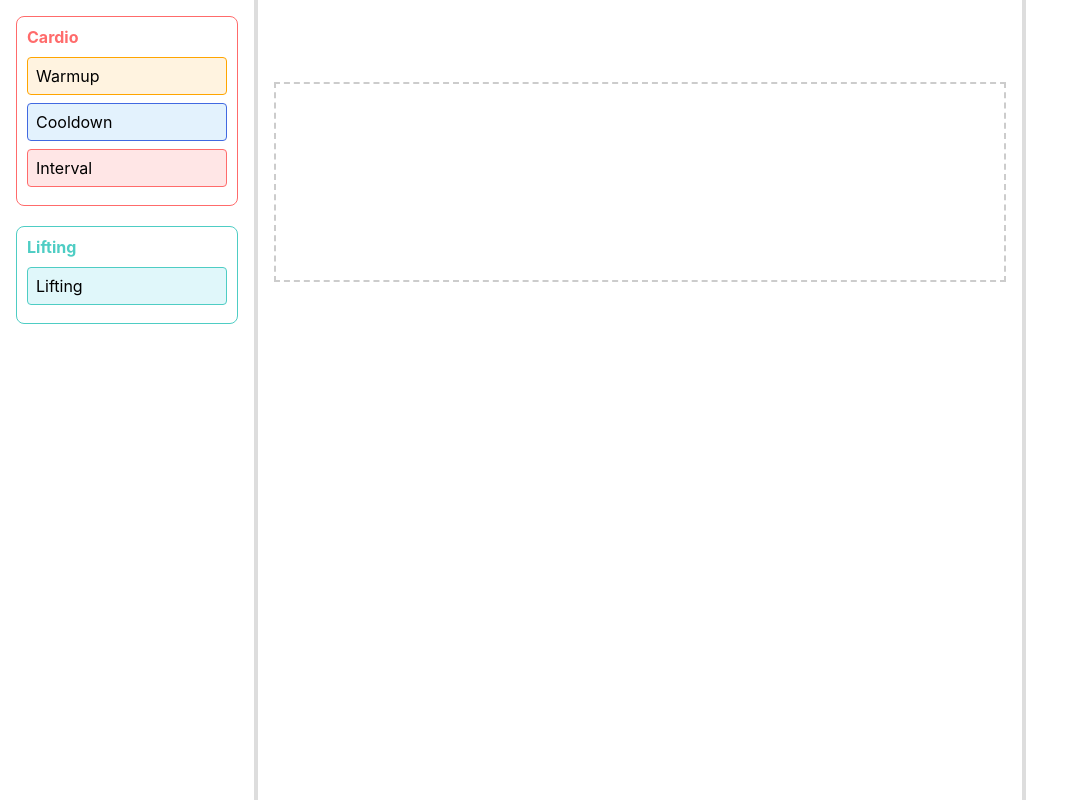
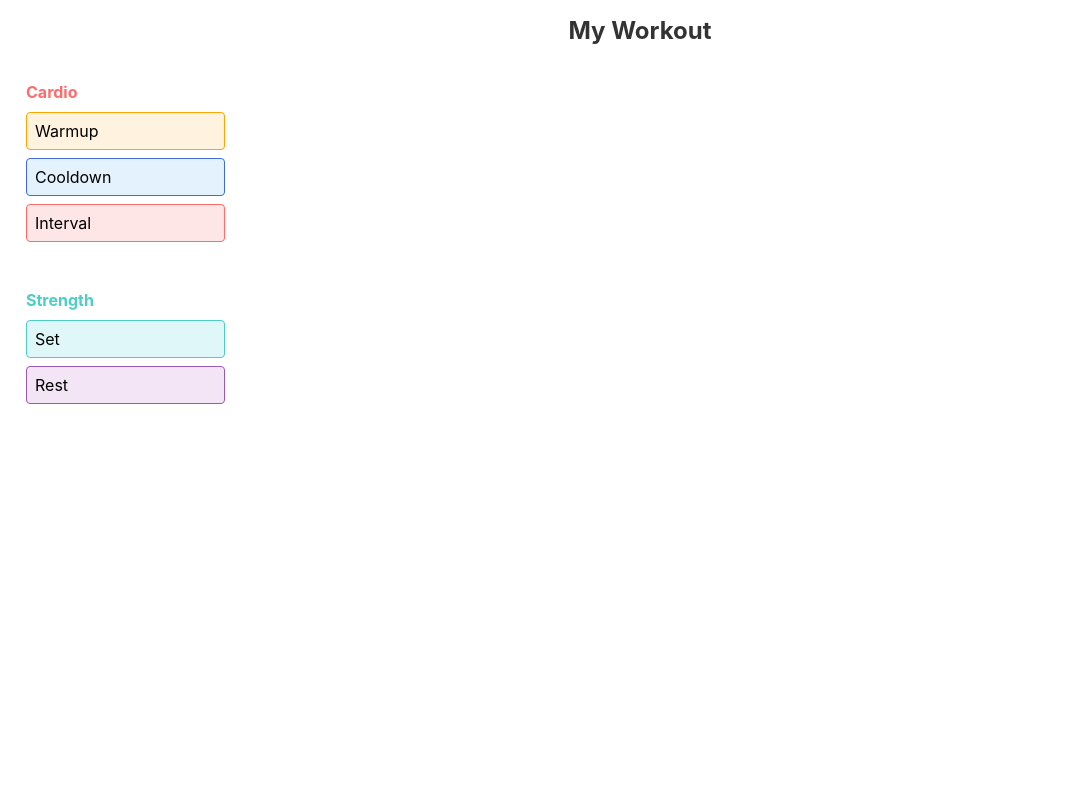
Before and after one commit to aaharr/workout, a React (Vite) app: page / in a window 1280 px wide. Shown: the whole page, without its empty margins (0-1073 px from the left). Built offline with nearby package versions, Linux system fonts and the light colour scheme.

Commit message:
Cards and buttons working

```diff
--- a/src/App.tsx
+++ b/src/App.tsx
@@ -23,14 +23,14 @@ function App() {
             <Palette />
           </Panel>
 
-          <PanelResizeHandle style={{ width: '4px', background: '#ddd' }} />
+          <PanelResizeHandle style={{ width: '12px', background: 'rgba(255, 255, 255, 0.1)', cursor: 'col-resize' }} />
 
           {/* Center Panel - Timeline */}
           <Panel defaultSize={60} minSize={30}>
             <Timeline />
           </Panel>
 
-          <PanelResizeHandle style={{ width: '4px', background: '#ddd' }} />
+          <PanelResizeHandle style={{ width: '12px', background: 'rgba(255, 255, 255, 0.1)', cursor: 'col-resize' }} />
 
           {/* Right Panel - Inspector */}
           <Panel defaultSize={20} minSize={10}>
--- a/src/components/Inspector.tsx
+++ b/src/components/Inspector.tsx
@@ -2,7 +2,7 @@ import React from 'react';
 import { useStore } from '../store/useStore';
 
 const Inspector: React.FC = () => {
-  const { cards, selectedCardId, updateCardText, updateCardDuration } = useStore();
+  const { cards, selectedCardId, updateCardText, updateCardDuration, updateCardReps, updateCardWeight, clearAllCards } = useStore();
 
   const selectedCard = cards.find(card => card.id === selectedCardId);
 
@@ -15,31 +15,120 @@ const Inspector: React.FC = () => {
   }
 
   return (
-    <div style={{ padding: '16px', color: 'white' }}>
-      <div style={{ marginBottom: '16px' }}>
-        <label>
-          Description:
+    <div style={{
+      padding: '72px 16px 16px 16px',
+      color: 'white',
+      height: '100%',
+      display: 'flex',
+      flexDirection: 'column'
+    }}>
+      <div style={{ flex: 1, overflow: 'auto' }}>
+        {/* Description Field */}
+        <div style={{ marginBottom: '16px' }}>
+          <h4 style={{ margin: '0 0 4px 0', color: '#ff6b6b' }}>Description:</h4>
           <textarea
             value={selectedCard.text}
             onChange={(e) => updateCardText(selectedCard.id, e.target.value)}
-            style={{ width: '100%', minHeight: '60px', color: 'black', marginTop: '8px' }}
+            style={{ width: '100%', minHeight: '60px', color: 'black', padding: '4px' }}
           />
-        </label>
-      </div>
-      {selectedCard.type === 'cardio' && selectedCard.duration !== undefined && (
-        <div>
-          <label>
-            Duration (minutes):
+        </div>
+
+        {/* Duration Field for Cardio */}
+        {selectedCard.type === 'cardio' && selectedCard.duration !== undefined && (
+          <div style={{ marginBottom: '16px' }}>
+            <h4 style={{ margin: '0 0 4px 0', color: '#ff6b6b' }}>Duration (minutes):</h4>
             <input
               type="number"
-              value={selectedCard.duration}
+              value={selectedCard.duration ?? ''}
               onChange={(e) => updateCardDuration(selectedCard.id, Number(e.target.value))}
               min="1"
-              style={{ width: '100%', color: 'black', marginTop: '8px', padding: '4px' }}
+              style={{ width: '100%', color: 'black', padding: '4px' }}
             />
-          </label>
-        </div>
-      )}
+          </div>
+        )}
+
+        {/* Duration Field for Strength Rest */}
+        {selectedCard.type === 'strength' && selectedCard.strengthSubtype === 'rest' && selectedCard.duration !== undefined && (
+          <div style={{ marginBottom: '16px' }}>
+            <h4 style={{ margin: '0 0 4px 0', color: '#4ecdc4' }}>Duration (minutes):</h4>
+            <input
+              type="number"
+              value={selectedCard.duration ?? ''}
+              onChange={(e) => updateCardDuration(selectedCard.id, Number(e.target.value))}
+              min="1"
+              style={{ width: '100%', color: 'black', padding: '4px' }}
+            />
+          </div>
+        )}
+
+        {/* Reps and Weight Fields for Strength Set */}
+        {selectedCard.type === 'strength' && selectedCard.strengthSubtype === 'set' && selectedCard.reps !== undefined && (
+          <>
+            <div style={{ marginBottom: '16px' }}>
+              <h4 style={{ margin: '0 0 4px 0', color: '#4ecdc4' }}>Reps:</h4>
+              <input
+                type="number"
+                value={selectedCard.reps ?? ''}
+                onChange={(e) => updateCardReps(selectedCard.id, Number(e.target.value))}
+                min="1"
+                style={{ width: '100%', color: 'black', padding: '4px' }}
+              />
+            </div>
+            <div style={{ marginBottom: '16px' }}>
+              <h4 style={{ margin: '0 0 4px 0', color: '#4ecdc4' }}>Weight (lbs):</h4>
+              <input
+                type="number"
+                value={selectedCard.weight ?? ''}
+                onChange={(e) => updateCardWeight(selectedCard.id, Number(e.target.value))}
+                min="0"
+                style={{ width: '100%', color: 'black', padding: '4px' }}
+              />
+            </div>
+          </>
+        )}
+      </div>
+
+      {/* Clear Workout Button - Fixed at the bottom */}
+      <div style={{
+        display: 'flex',
+        justifyContent: 'center',
+        padding: '16px 0',
+        position: 'sticky',
+        bottom: '0'
+      }}>
+        <button
+          onClick={() => {
+            if (confirm('Are you sure you want to clear the entire workout?')) {
+              clearAllCards();
+            }
+          }}
+          style={{
+            padding: '8px 16px',
+            backgroundColor: 'rgba(128, 128, 128, 0.2)',
+            color: 'rgba(128, 128, 128, 0.8)',
+            border: '1px dotted rgba(128, 128, 128, 0.6)',
+            borderRadius: '4px',
+            cursor: 'pointer',
+            fontWeight: 'bold',
+            boxShadow: '0 2px 8px rgba(0, 0, 0, 0.1)',
+            display: 'flex',
+            alignItems: 'center',
+            gap: '8px'
+          }}
+          onMouseEnter={(e) => {
+            e.currentTarget.style.backgroundColor = 'rgba(128, 128, 128, 0.3)';
+            e.currentTarget.style.color = 'rgba(128, 128, 128, 1)';
+            e.currentTarget.style.border = '1px dotted rgba(128, 128, 128, 0.8)';
+          }}
+          onMouseLeave={(e) => {
+            e.currentTarget.style.backgroundColor = 'rgba(128, 128, 128, 0.2)';
+            e.currentTarget.style.color = 'rgba(128, 128, 128, 0.8)';
+            e.currentTarget.style.border = '1px dotted rgba(128, 128, 128, 0.6)';
+          }}
+        >
+          ⚠️ Clear Workout
+        </button>
+      </div>
     </div>
   );
 };
--- a/src/components/Palette.tsx
+++ b/src/components/Palette.tsx
@@ -3,14 +3,12 @@ import { Draggable, Droppable } from '@hello-pangea/dnd';
 
 const Palette: React.FC = () => {
   return (
-    <div style={{ padding: '16px', color: 'white' }}>
+    <div style={{ padding: '72px 16px 16px 16px', color: 'white' }}>
 
       {/* Cardio Category */}
       <div style={{
         marginBottom: '20px',
-        padding: '10px',
-        border: '1px solid #ff6b6b',
-        borderRadius: '8px'
+        padding: '10px'
       }}>
         <h4 style={{ margin: '0 0 10px 0', color: '#ff6b6b' }}>Cardio</h4>
 
@@ -111,20 +109,20 @@ const Palette: React.FC = () => {
         </Droppable>
       </div>
 
-      {/* Lifting Category */}
+      {/* Strength Category */}
       <div style={{
-        padding: '10px',
-        border: '1px solid #4ecdc4',
-        borderRadius: '8px'
+        padding: '10px'
       }}>
-        <h4 style={{ margin: '0 0 10px 0', color: '#4ecdc4' }}>Lifting</h4>
-        <Droppable droppableId="palette-lifting" isDropDisabled={true}>
+        <h4 style={{ margin: '0 0 10px 0', color: '#4ecdc4' }}>Strength</h4>
+
+        {/* Set */}
+        <Droppable droppableId="palette-strength-set" isDropDisabled={true}>
           {(provided) => (
             <div
               ref={provided.innerRef}
               {...provided.droppableProps}
             >
-              <Draggable draggableId="lifting-template" index={0}>
+              <Draggable draggableId="strength-set-template" index={0}>
                 {(provided) => (
                   <div
                     ref={provided.innerRef}
@@ -140,7 +138,39 @@ const Palette: React.FC = () => {
                       ...provided.draggableProps.style
                     }}
                   >
-                    Lifting
+                    Set
+                  </div>
+                )}
+              </Draggable>
+              {provided.placeholder}
+            </div>
+          )}
+        </Droppable>
+
+        {/* Rest */}
+        <Droppable droppableId="palette-strength-rest" isDropDisabled={true}>
+          {(provided) => (
+            <div
+              ref={provided.innerRef}
+              {...provided.droppableProps}
+            >
+              <Draggable draggableId="strength-rest-template" index={1}>
+                {(provided) => (
+                  <div
+                    ref={provided.innerRef}
+                    {...provided.draggableProps}
+                    {...provided.dragHandleProps}
+                    style={{
+                      padding: '8px',
+                      margin: '8px 0',
+                      border: '1px solid #9b59b6',
+                      borderRadius: '4px',
+                      backgroundColor: '#f3e5f5',
+                      color: 'black',
+                      ...provided.draggableProps.style
+                    }}
+                  >
+                    Rest
                   </div>
                 )}
               </Draggable>
--- a/src/components/Timeline.tsx
+++ b/src/components/Timeline.tsx
@@ -3,12 +3,18 @@ import { Droppable, Draggable } from '@hello-pangea/dnd';
 import { useStore } from '../store/useStore';
 
 const Timeline: React.FC = () => {
-  const { cards, setSelectedCardId, deleteCard, workoutTitle, updateWorkoutTitle } = useStore();
+  const { cards, setSelectedCardId, deleteCard, duplicateCard, workoutTitle, updateWorkoutTitle, clearAllCards } = useStore();
   const [isEditingTitle, setIsEditingTitle] = useState(false);
   const [tempTitle, setTempTitle] = useState(workoutTitle);
 
   const getCardStyle = (card: any) => {
-    if (card.type === 'lifting') {
+    if (card.type === 'strength') {
+      if (card.strengthSubtype === 'rest') {
+        return {
+          border: '1px solid #9b59b6',
+          backgroundColor: '#f3e5f5',
+        };
+      }
       return {
         border: '1px solid #4ecdc4',
         backgroundColor: '#e0f7fa',
@@ -56,6 +62,7 @@ const Timeline: React.FC = () => {
 
   return (
     <div style={{ padding: '16px', color: 'white' }}>
+      <div style={{ display: 'flex', justifyContent: 'center', marginBottom: '16px' }}>
         {isEditingTitle ? (
           <input
             type="text"
@@ -67,14 +74,18 @@ const Timeline: React.FC = () => {
             style={{
               fontSize: '1.5em',
               fontWeight: 'bold',
-            color: 'white',
+              color: '#333',
               background: 'transparent',
-            border: '2px solid #666',
-            borderRadius: '4px',
-            padding: '4px 8px',
+              border: 'none',
+              padding: '0',
+              margin: '0',
               width: '100%',
-            marginBottom: '16px'
+              maxWidth: '400px',
+              textAlign: 'center',
+              outline: 'none',
+              fontFamily: '-apple-system, BlinkMacSystemFont, "Segoe UI", "Roboto", "Oxygen", "Ubuntu", "Cantarell", "Fira Sans", "Droid Sans", "Helvetica Neue", sans-serif'
             }}
+            placeholder="Workout Title"
           />
         ) : (
           <h3
@@ -84,28 +95,32 @@ const Timeline: React.FC = () => {
             }}
             style={{
               cursor: 'pointer',
-            marginBottom: '16px',
-            padding: '4px 8px',
-            borderRadius: '4px',
-            display: 'inline-block',
-            minWidth: '200px'
-          }}
-          onMouseEnter={(e) => {
-            e.currentTarget.style.backgroundColor = '#333';
-          }}
-          onMouseLeave={(e) => {
-            e.currentTarget.style.backgroundColor = 'transparent';
+              margin: '0',
+              padding: '0',
+              display: 'block',
+              color: '#333',
+              backgroundColor: 'transparent',
+              minHeight: '1.5em',
+              border: 'none',
+              fontSize: '1.5em',
+              fontWeight: 'bold',
+              fontFamily: '-apple-system, BlinkMacSystemFont, "Segoe UI", "Roboto", "Oxygen", "Ubuntu", "Cantarell", "Fira Sans", "Droid Sans", "Helvetica Neue", sans-serif',
+              textAlign: 'center'
             }}
           >
-          {workoutTitle}
+            {workoutTitle || 'Workout Title'}
           </h3>
         )}
+      </div>
       <Droppable droppableId="timeline">
         {(provided) => (
           <div
             ref={provided.innerRef}
             {...provided.droppableProps}
-            style={{ minHeight: '200px', border: '2px dashed #ccc', padding: '8px' }}
+            style={{
+              minHeight: 'calc(100vh - 100px)',
+              padding: '8px'
+            }}
           >
             {cards.map((card, index) => (
               <Draggable key={card.id} draggableId={card.id} index={index}>
@@ -128,14 +143,63 @@ const Timeline: React.FC = () => {
                     }}
                     onMouseEnter={(e) => {
                       const deleteButton = e.currentTarget.querySelector('.delete-button') as HTMLElement;
+                      const duplicateButton = e.currentTarget.querySelector('.duplicate-button') as HTMLElement;
                       if (deleteButton) deleteButton.style.opacity = '1';
+                      if (duplicateButton) duplicateButton.style.opacity = '1';
                     }}
                     onMouseLeave={(e) => {
                       const deleteButton = e.currentTarget.querySelector('.delete-button') as HTMLElement;
+                      const duplicateButton = e.currentTarget.querySelector('.duplicate-button') as HTMLElement;
                       if (deleteButton) deleteButton.style.opacity = '0';
+                      if (duplicateButton) duplicateButton.style.opacity = '0';
                     }}
                   >
-                    {card.text}
+                    <div style={{ display: 'flex', alignItems: 'center', gap: '8px', height: '100%' }}>
+                      <div style={{ flex: 1 }}>{card.text}</div>
+                      {card.duration && (
+                        <div style={{ fontSize: '12px', opacity: 0.8, whiteSpace: 'nowrap' }}>
+                          {card.duration} min
+                        </div>
+                      )}
+                      {card.reps && (
+                        <div style={{ fontSize: '12px', opacity: 0.8, whiteSpace: 'nowrap' }}>
+                          {card.reps} reps
+                        </div>
+                      )}
+                      {card.weight && (
+                        <div style={{ fontSize: '12px', opacity: 0.8, whiteSpace: 'nowrap' }}>
+                          {card.weight} lbs
+                        </div>
+                      )}
+                    </div>
+                    <button
+                      className="duplicate-button"
+                      onClick={(e) => {
+                        e.stopPropagation();
+                        duplicateCard(card.id);
+                      }}
+                      style={{
+                        position: 'absolute',
+                        top: '4px',
+                        right: '24px',
+                        background: 'rgba(255, 255, 255, 0.8)',
+                        border: '1px solid rgba(0, 0, 0, 0.2)',
+                        cursor: 'pointer',
+                        opacity: '0',
+                        transition: 'opacity 0.2s',
+                        fontSize: '12px',
+                        width: '20px',
+                        height: '20px',
+                        display: 'flex',
+                        alignItems: 'center',
+                        justifyContent: 'center',
+                        borderRadius: '3px',
+                        color: 'black'
+                      }}
+                      title="Duplicate"
+                    >
+                      ⎘
+                    </button>
                     <button
                       className="delete-button"
                       onClick={(e) => {
@@ -146,19 +210,23 @@ const Timeline: React.FC = () => {
                         position: 'absolute',
                         top: '4px',
                         right: '4px',
-                        background: 'none',
-                        border: 'none',
+                        background: 'rgba(255, 255, 255, 0.8)',
+                        border: '1px solid rgba(0, 0, 0, 0.2)',
                         cursor: 'pointer',
                         opacity: '0',
                         transition: 'opacity 0.2s',
-                        fontSize: '14px',
-                        padding: '2px 5px',
+                        fontSize: '12px',
+                        width: '20px',
+                        height: '20px',
+                        display: 'flex',
+                        alignItems: 'center',
+                        justifyContent: 'center',
                         borderRadius: '3px',
-                        backgroundColor: '#ff4444',
-                        color: 'white'
+                        color: 'black'
                       }}
+                      title="Delete"
                     >
-                      🗑️
+                      ×
                     </button>
                   </div>
                 )}
--- a/src/store/useStore.ts
+++ b/src/store/useStore.ts
@@ -2,15 +2,19 @@ import { create } from 'zustand';
 import { persist } from 'zustand/middleware';
 import type { DropResult } from '@hello-pangea/dnd';
 
-export type CardType = 'cardio' | 'lifting';
+export type CardType = 'cardio' | 'strength';
 export type CardioSubtype = 'warmup' | 'cooldown' | 'interval';
+export type StrengthSubtype = 'set' | 'rest';
 
 export interface Card {
   id: string;
   text: string;
   type: CardType;
   cardioSubtype?: CardioSubtype;
-  duration?: number; // in seconds
+  strengthSubtype?: StrengthSubtype;
+  duration?: number; // in minutes
+  reps?: number;
+  weight?: number; // in arbitrary units
 }
 
 interface Store {
@@ -67,6 +71,39 @@ export const useStore = create<Store>()(
     )
   })),
 
+  updateCardReps: (id: string, reps: number) => set((state) => ({
+    cards: state.cards.map(card =>
+      card.id === id ? { ...card, reps } : card
+    )
+  })),
+
+  updateCardWeight: (id: string, weight: number) => set((state) => ({
+    cards: state.cards.map(card =>
+      card.id === id ? { ...card, weight } : card
+    )
+  })),
+
+  duplicateCard: (id: string) => set((state) => {
+    const cardToDuplicate = state.cards.find(card => card.id === id);
+    if (!cardToDuplicate) return state;
+
+    const index = state.cards.findIndex(card => card.id === id);
+    const newCard: Card = {
+      ...cardToDuplicate,
+      id: `card-${Date.now()}`
+    };
+
+    const newCards = [...state.cards];
+    newCards.splice(index + 1, 0, newCard);
+
+    return {
+      cards: newCards,
+      selectedCardId: newCard.id
+    };
+  }),
+
+  clearAllCards: () => set({ cards: [], selectedCardId: null }),
+
   handleDragEnd: (result: DropResult) => {
     const { source, destination } = result;
 
@@ -81,6 +118,8 @@ export const useStore = create<Store>()(
       let defaultText: string;
       let cardioSubtype: CardioSubtype | undefined;
       let duration: number | undefined;
+      let reps: number | undefined;
+      let weight: number | undefined;
 
       switch (cardType) {
         case 'cardio':
@@ -89,8 +128,18 @@ export const useStore = create<Store>()(
           // Set default duration to 4 minutes for all cardio subtypes
           duration = 4;
           break;
-        case 'lifting':
-          defaultText = 'Lifting Exercise';
+        case 'strength':
+          const strengthSubtype = subtype as StrengthSubtype;
+          if (strengthSubtype === 'rest') {
+            defaultText = 'Rest';
+            // Set default duration to 1 minute for rest
+            duration = 1;
+          } else {
+            defaultText = 'Set';
+            // Set default reps to 10 and weight to 100 for sets
+            reps = 10;
+            weight = 100;
+          }
           break;
         default:
           defaultText = 'Exercise';
@@ -102,7 +151,9 @@ export const useStore = create<Store>()(
         text: defaultText,
         type: cardType,
         cardioSubtype,
-        duration
+        strengthSubtype: cardType === 'strength' ? (subtype as StrengthSubtype) : undefined,
+        duration,
+        reps
       };
 
       // Insert the new card at the drop position
```
Also changed, not shown: src/index.css (+6 -2 lines). Lines whose indentation alone changed are shown as unchanged.
